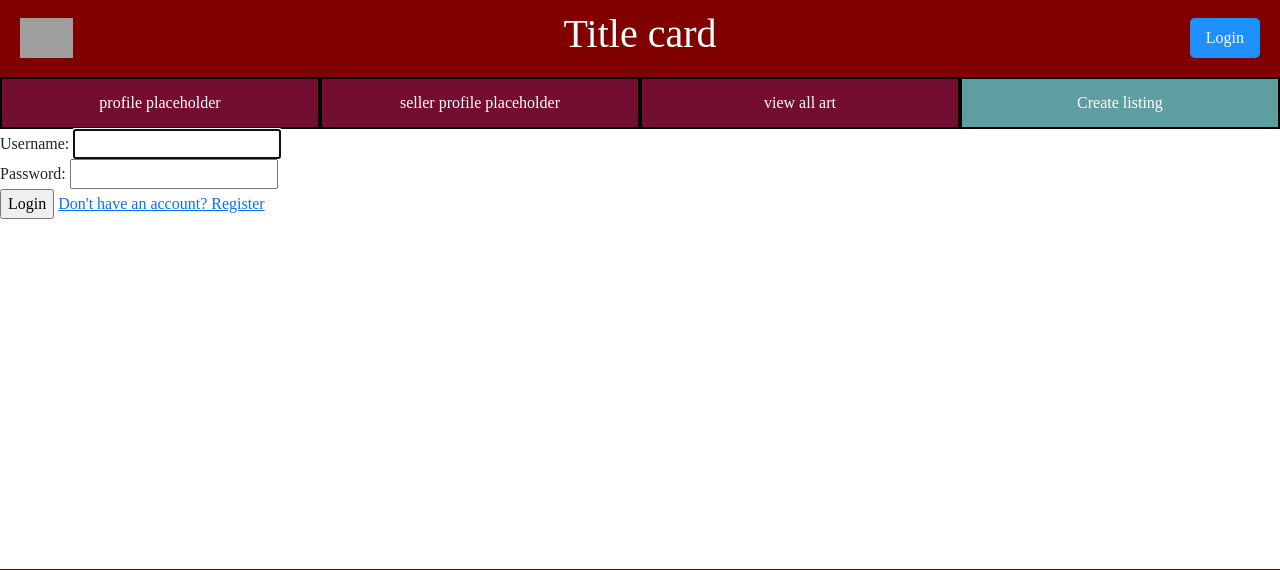
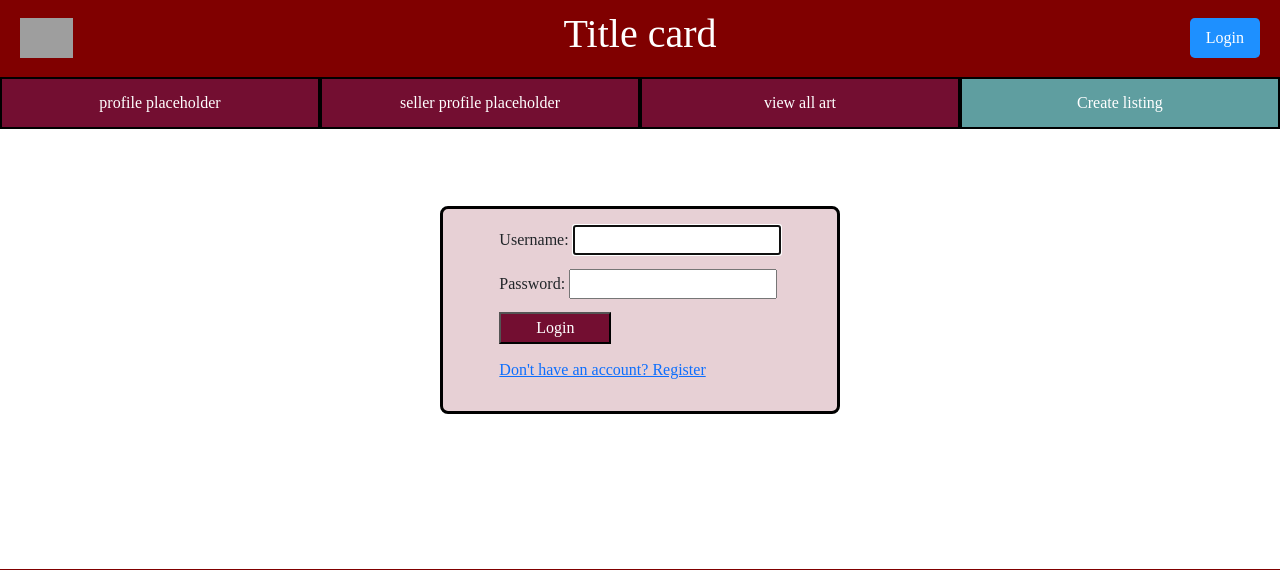
Before and after one commit to PDAYSig/Verklegt2_Group10, a Django app: page /login/ in a window 1280 px wide. Shown: the top 570 px of the page. Run offline with Django 5.2, Linux system fonts and the light colour scheme; grey boxes are pictures that could not be loaded.

Commit message:
login look, og error box look

```diff
--- a/static/css/styles.css
+++ b/static/css/styles.css
@@ -34,8 +34,52 @@ form:has(.form-control){
 /*    column-gap: 0.75rem;*!*/
 
 /*}*/
-
-
+/*error windo/button*/
+.error-form{
+    background-color: #e7d0d5;
+    border-radius: 0.5rem;
+    border:0.2rem solid black;
+    padding: 1rem;
+    width: 25rem;
+    height: 13rem;
+    justify-content: center;
+    display: grid;
+    margin: auto
+}
+form:has(input.ok-btn) input.ok-btn{
+    background-color: #730e31;
+    position: relative;
+    color: white;
+    width: 7rem;
+    height: 2rem;
+    -webkit-appearance: none;
+    cursor: pointer;
+}
+.login-form{
+    background-color: #e7d0d5;
+    border-radius: 0.5rem;
+    border:0.2rem solid black;
+    padding: 1rem;
+    width: 25rem;
+    height: 13rem;
+    justify-content: center;
+    display: grid;
+    margin: auto;
+}
+#id-username,
+#id-password{
+    border-radius: 0.5rem;
+    background-color: #e7d0d5;
+}
+form:has(input.submit-L) input.submit-L{
+    background-color: #730e31;
+    position: relative;
+    color: white;
+    width: 7rem;
+    height: 2rem;
+    -webkit-appearance: none;
+    cursor: pointer;
+}
 .a {
     text-decoration: none;
     color: white;
--- a/templates/users/artwork.html
+++ b/templates/users/artwork.html
@@ -28,7 +28,7 @@
         <p>
             <strong>Seller:</strong>
             <a href="{% url 'seller_profile' %}">
-                View seller profile
+                seller_name {# {{ item.seller_ }}#}
             </a>
         </p>
 
--- a/templates/users/login.html
+++ b/templates/users/login.html
@@ -2,11 +2,12 @@
 
 {% block content %}
 
-    <form method="POST", action={% url 'login' %}>
+    <form method="POST" class="login-form" action={% url 'login' %} >
         {% csrf_token %}
         {{ form }}
-        <input type="submit" value="Login">
+        <input type="submit" class="submit-L" value="Login">
         <a href="register">Don't have an account? Register</a>
+
     </form>
 {#    <div class = "login-page">#}
 {#        <div class = "login-window">#}
```
Also changed, not shown: other parts of static/css/styles.css (+43 -44 lines).
